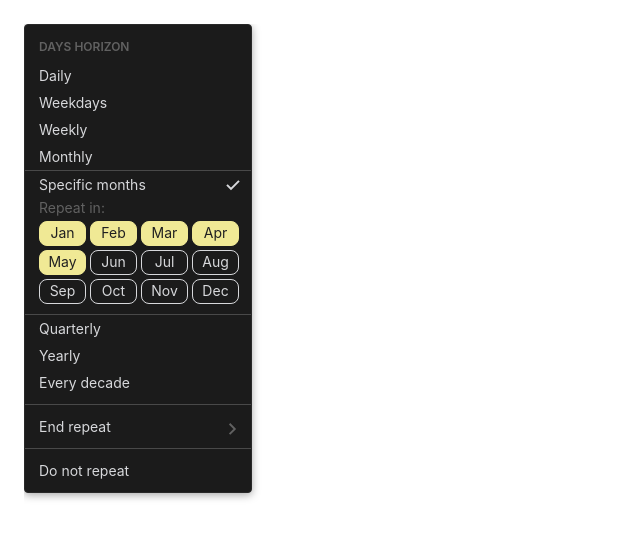
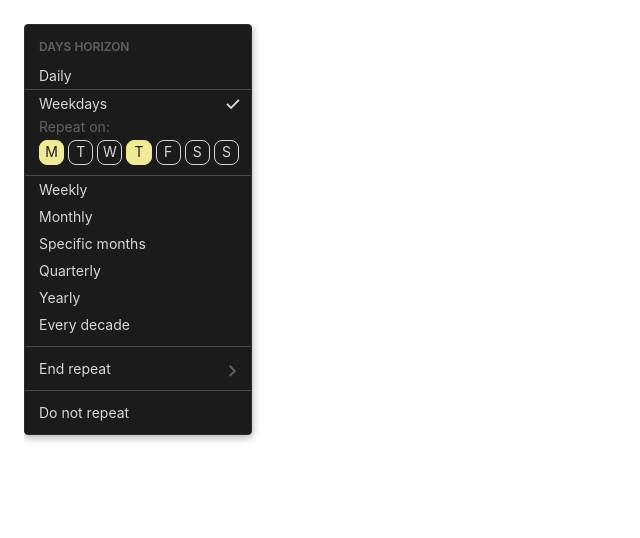
Before and after one commit to roman-nebel/timestripe_extend_repeat, a React (Create React App) app: page / in a window 1280 px wide. Shown: the top 538 px of the page, without its empty margins (0-640 px from the left). Built offline with nearby package versions, Linux system fonts and the light colour scheme.

Commit message:
Add Context provider

```diff
--- a/src/App.js
+++ b/src/App.js
@@ -1,12 +1,14 @@
+import './App.css';
 import { Modal } from "./components/components"
-import logo from './logo.svg';
-import './App.css';
+import { AppProvider } from './Context/Context';
 
 function App() {
   return (
-    <div className="App">
-      <Modal />
-    </div>
+    <AppProvider>
+      <div className="App">
+        <Modal />
+      </div>
+    </AppProvider>
   );
 }
 
--- /dev/null
+++ b/src/Context/Context.js
@@ -0,0 +1,66 @@
+import { createContext, useState } from "react";
+
+const exampleTask = {
+  id: "recurrence:47612:2024-02-13",
+  space: "ZReLTfsC",
+  parent: null,
+  subgoals: [],
+  column: 1,
+  doneDate: "2024-02-13",
+  dueDate: "2024-02-13",
+  datetimeFr: "2024-02-12T23:39:00Z",
+  datetimeTo: "2024-02-13T00:09:00Z",
+  modifiedDatetime: "2024-02-13T20:12:16.888475+03:00",
+  name: "Example Task",
+  thoughts: "",
+  richThoughts: "{\"ops\":[{\"insert\":\"\"}]}",
+  type: null,
+  encryptionSalt: null,
+  encryptedName: null,
+  encryptedThoughts: null,
+  climbSubscription: null,
+  climbStep: null,
+  sequenceNo: 2000,
+  horizonSequenceNo: 101,
+  bucketSequenceNo: 2000,
+  subgoalSequenceNo: 2000,
+  tags: [],
+  locked: false,
+  lockedTillDatetime: null,
+  insight: null,
+  bucket: null,
+  color: null,
+  imageExpanded: true,
+  canHaveSubgoals: false,
+  canBeRecurrent: true,
+  canBeEdited: true,
+  recurrence: {
+      rule: "FREQ=DAILY;MASK=24",
+      dateFr: "2024-02-13",
+      dateTo: null,
+      name: "Example Task",
+      richThoughts: "{\"ops\":[{\"insert\":\"\"}]}",
+      color: null,
+      columnId: 1
+  },
+  assignee: null
+}
+
+export const AppContext = createContext();
+
+export function AppProvider({ children }) {
+  const [appState, setAppState] = useState(exampleTask);
+
+  function updateTask(newValue) {
+    setAppState((prevState) => ({
+      ...prevState,
+      ...newValue
+    }));
+  };
+
+  return (
+    <AppContext.Provider value={{ appState, updateTask }}>
+      {children}
+    </AppContext.Provider>
+  );
+}
--- a/src/components/Button/Button.js
+++ b/src/components/Button/Button.js
@@ -1,10 +1,11 @@
 import "./Button.css"
 import { useState } from "react";
 
-function SelectorButton({label, width, selected}) {
+function SelectorButton({key, label, width, selected, onChange}) {
   const [state, updateState] = useState(selected)
 
   function clickHandler() {
+    onChange(key, state ? 1 : 0)
     updateState(!state)
   }
   return (
@@ -48,16 +49,22 @@ function ItemCounter({value, initCounter = 1}) {
   )
 }
 
-function DaysSelector({rule}) {
-  console.log(rule)
+function DaysSelector({rule, onChange}) {
   const [mask, changeMask] = useState(rule)
   const days = ["M", "T", "W", "T", "F", "S", "S"]
+
+  function changeHandler(index, value) {
+    const newMask = [...mask]
+    mask[index] = value
+    changeMask(newMask)
+    onChange(newMask)
+  }
   return(
     <div className="RecurrenceSettings">
       <span className="Recurrence-text_secondary">Repeat on:</span>
       <div className="RecurrenceSelectorList">
         {days.map((item, index) => {
-          return(<SelectorButton key={index} label={item} selected={mask[index]} width={"small"}/>)
+          return(<SelectorButton key={index} label={item} selected={mask[index]} onChange={changeHandler} width={"small"}/>)
         })}
       </div>
     </div>
--- a/src/components/Modal/Modal.js
+++ b/src/components/Modal/Modal.js
@@ -1,56 +1,12 @@
 import "./Modal.css"
-import { useState } from "react";
+import { useState, useContext } from "react";
 import { DropdownButton, DropdownSubfolder } from "../Button/Button"
 import { ruleParser } from "../../utils/parsers";
+import { AppContext } from "../../Context/Context";
 
-const exampleTask = {
-  id: "recurrence:47612:2024-02-13",
-  space: "ZReLTfsC",
-  parent: null,
-  subgoals: [],
-  column: 1,
-  doneDate: "2024-02-13",
-  dueDate: "2024-02-13",
-  datetimeFr: "2024-02-12T23:39:00Z",
-  datetimeTo: "2024-02-13T00:09:00Z",
-  modifiedDatetime: "2024-02-13T20:12:16.888475+03:00",
-  name: "Example Task",
-  thoughts: "",
-  richThoughts: "{\"ops\":[{\"insert\":\"\"}]}",
-  type: null,
-  encryptionSalt: null,
-  encryptedName: null,
-  encryptedThoughts: null,
-  climbSubscription: null,
-  climbStep: null,
-  sequenceNo: 2000,
-  horizonSequenceNo: 101,
-  bucketSequenceNo: 2000,
-  subgoalSequenceNo: 2000,
-  tags: [],
-  locked: false,
-  lockedTillDatetime: null,
-  insight: null,
-  bucket: null,
-  color: null,
-  imageExpanded: true,
-  canHaveSubgoals: false,
-  canBeRecurrent: true,
-  canBeEdited: true,
-  recurrence: {
-      rule: "FREQ=MONTHLY;MASK=1F",
-      dateFr: "2024-02-13",
-      dateTo: null,
-      name: "Example Task",
-      richThoughts: "{\"ops\":[{\"insert\":\"\"}]}",
-      color: null,
-      columnId: 1
-  },
-  assignee: null
-}
-
-function RecurrencePicker({task, onUpdateTask}) {
-  const { rule } = task?.recurrence
+function RecurrencePicker() {
+  const { appState, setAppState } = useContext(AppContext);
+  const { rule } = appState?.recurrence
   const { freq, interval, mask } = ruleParser(rule)
   const [ selectedItem, setSelectedItem ] = useState(freq);
 
@@ -97,10 +53,6 @@ function RecurrencePicker({task, onUpdateTask}) {
     },
 ];
 
-  function handleSelect(value) {
-    setSelectedItem(value);
-  };
-
   function handleChange(value) {
     console.log(value)
   }
@@ -117,7 +69,7 @@ function RecurrencePicker({task, onUpdateTask}) {
           label={item.label}
           rule={mask || interval}
           selected={selectedItem === item.value}
-          onSelect={handleSelect}
+          onSelect={setSelectedItem}
           onChange={handleChange}
         />
       ))}
@@ -139,15 +91,13 @@ function RecurrencePicker({task, onUpdateTask}) {
           value={"OFF"}
           label={"Do not repeat"}
           selected={selectedItem === "OFF"}
-          onSelect={handleSelect}
+          onSelect={setSelectedItem}
         />
     </>
   )
 }
 
-export default function Modal() {
-  const [task, updateTask] = useState(exampleTask)
-
+export default function Modal({task, updateTask}) {
   return(
     <div className="theme_dark ContextMenu Dropdown Dropdown-menu Recurrence-menu _open" data-popper-reference-hidden="false" data-popper-escaped="false" data-popper-placement="right-start">
       <RecurrencePicker task={task} onUpdateTask={updateTask} />
```
